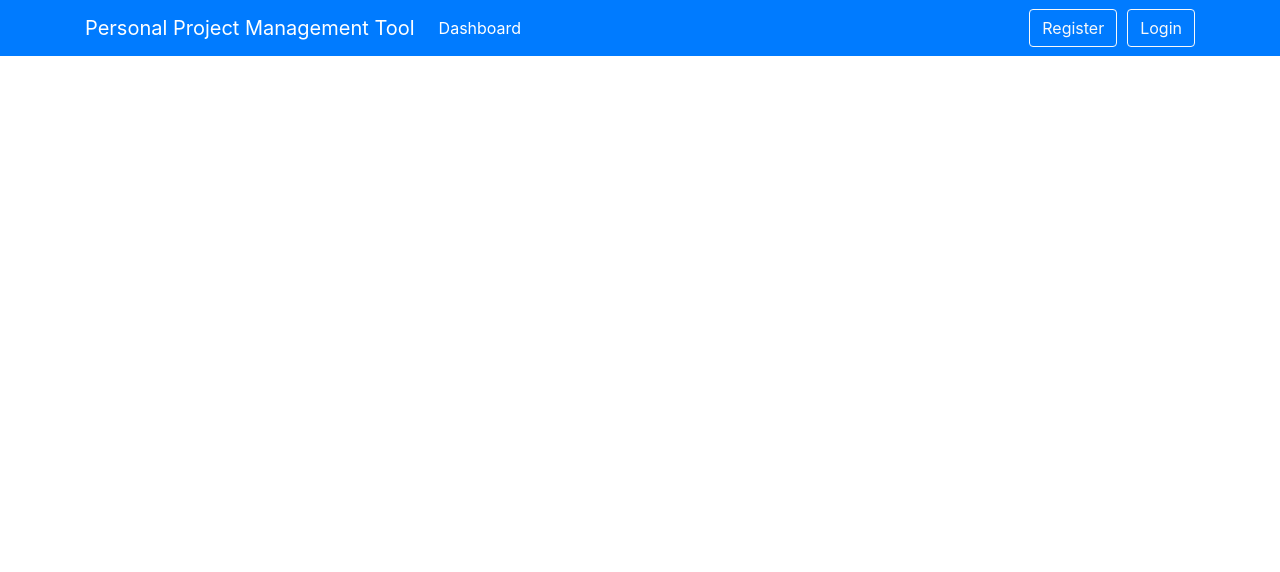
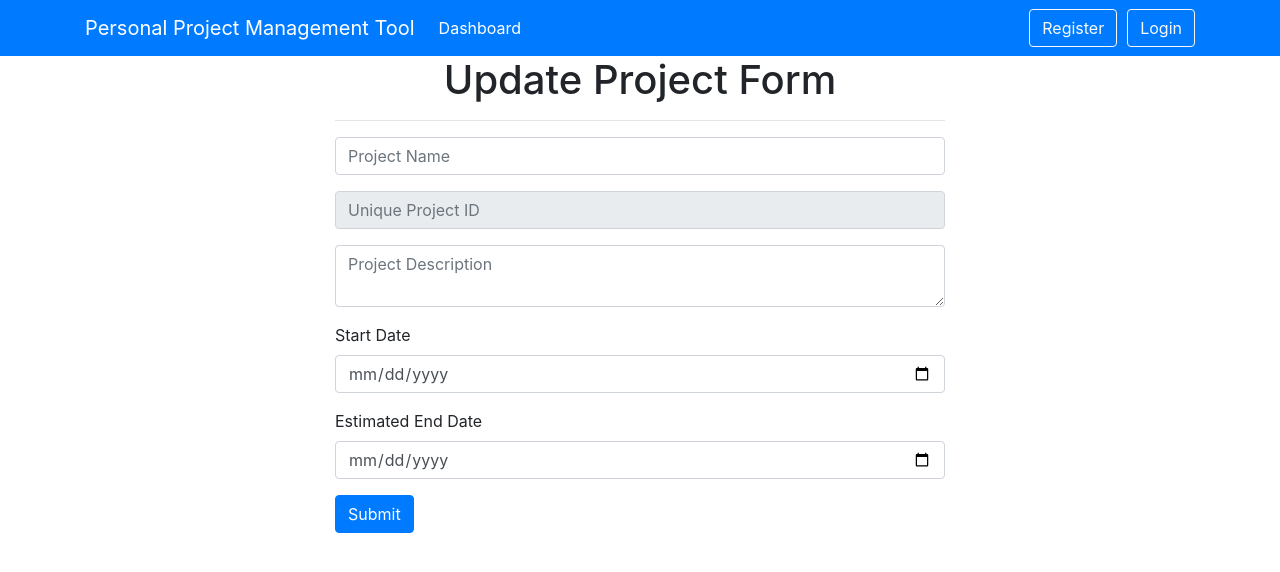
Before and after one commit to jeenathampi/Spring_React_Course, a React (Create React App) app in the folder client/: page /updateproject/1 in a window 1280 px wide. Shown: the top 572 px of the page. Built offline with nearby package versions, Linux system fonts and the light colour scheme; no server answers.

Commit message:
added update feature

```diff
--- a/client/src/App.js
+++ b/client/src/App.js
@@ -5,6 +5,7 @@
 import "../node_modules/bootstrap/dist/js/bootstrap.bundle.min.js";
 import { BrowserRouter as Router, Route } from "react-router-dom";
 import AddProject from "./components/Project/AddProject";
+import UpdateProject from "./components/Project/UpdateProject";
 import { Provider } from "react-redux";
 import store from "./store";
 
@@ -15,6 +16,7 @@
         <Header />
         <Route exact path="/dashboard" component={Dashboard} />
         <Route exact path="/addproject" component={AddProject} />
+        <Route exact path="/updateproject/:id" component={UpdateProject} />
       </Router>
     </Provider>
   );
--- a/client/src/actions/projectActions.js
+++ b/client/src/actions/projectActions.js
@@ -1,9 +1,9 @@
 import axios from "axios";
-import { GET_ERRORS, GET_PROJECTS } from "./types";
+import { GET_ERRORS, GET_PROJECTS, GET_PROJECT } from "./types";
 
 export const createProject = (project, history) => async dispatch => {
   try {
-    await axios.post("/api/project", project);
+    const res = await axios.post("/api/project", project);
 
     history.push("/dashboard");
   } catch (error) {
@@ -16,3 +16,9 @@
 
   dispatch({ type: GET_PROJECTS, payload: res.data });
 };
+
+export const getProject = id => async dispatch => {
+  const res = await axios.get(`/api/project/${id}`);
+
+  dispatch({ type: GET_PROJECT, payload: res.data });
+};
--- a/client/src/actions/types.js
+++ b/client/src/actions/types.js
@@ -1,2 +1,3 @@
 export const GET_ERRORS = "GET_ERRORS";
 export const GET_PROJECTS = "GET_PROJECTS";
+export const GET_PROJECT = "GET_PROJECT";
--- a/client/src/components/Dashboard.js
+++ b/client/src/components/Dashboard.js
@@ -1,17 +1,28 @@
 import React, { Component } from "react";
 import ProjectItem from "./Project/ProjectItem";
 import CreateProjectButton from "./Project/CreateProjectButton";
+import { connect } from "react-redux";
+import { getProjects } from "../actions/projectActions";
 
 class Dashboard extends Component {
+  componentDidMount() {
+    this.props.getProjects();
+  }
   render() {
+    const { projects } = this.props.project;
     return (
       <div className="container">
         <h1 style={{ textAlign: "center", margin: "30px auto" }}>Projects</h1>
         <CreateProjectButton />
-        <ProjectItem />
+        {projects.map(project => (
+          <ProjectItem key={project.id} project={project} />
+        ))}
       </div>
     );
   }
 }
 
-export default Dashboard;
+function mapStateToProps({ project }) {
+  return { project };
+}
+export default connect(mapStateToProps, { getProjects })(Dashboard);
--- a/client/src/components/Project/ProjectItem.js
+++ b/client/src/components/Project/ProjectItem.js
@@ -1,13 +1,10 @@
 import React, { Component } from "react";
-import { connect } from "react-redux";
-import { getProjects } from "../../actions/projectActions";
+
+import { Link } from "react-router-dom";
 
 class ProjectItem extends Component {
-  componentDidMount() {
-    this.props.getProjects();
-  }
   renderProjects() {
-    return this.props.projects.map(project => {
+    const { project } = this.props;
     return (
       <div key={project.id} className="card mb-3 bg-light">
         <div className="row no-gutters">
@@ -29,9 +26,11 @@
                 <li className="list-group-item alert-primary">
                   <i className="fas fa-flag-checkered"></i> Project Board
                 </li>
+                <Link to={`/updateproject/${project.projectIdentifier}`}>
                   <li className="list-group-item alert-success">
                     <i className="fas fa-edit"></i> Update Project Info
                   </li>
+                </Link>
                 <li className="list-group-item alert-danger">
                   <i className="fas fa-minus-circle"></i> Delete Project
                 </li>
@@ -41,14 +40,10 @@
         </div>
       </div>
     );
-    });
   }
   render() {
     return <div>{this.renderProjects()}</div>;
   }
 }
 
-function mapStateToProps({ projects }) {
-  return { projects };
-}
-export default connect(mapStateToProps, { getProjects })(ProjectItem);
+export default ProjectItem;
--- /dev/null
+++ b/client/src/components/Project/UpdateProject.js
@@ -0,0 +1,142 @@
+import React, { Component } from "react";
+import { getProject, createProject } from "../../actions/projectActions";
+import { connect } from "react-redux";
+import classnames from "classnames";
+
+class UpdateProject extends Component {
+  constructor() {
+    super();
+    this.state = {
+      id: "",
+      projectName: "",
+      projectIdentifier: "",
+      description: "",
+      start_date: "",
+      end_date: ""
+    };
+
+    this.onChange = this.onChange.bind(this);
+    this.onSubmit = this.onSubmit.bind(this);
+  }
+
+  onChange(e) {
+    this.setState({
+      [e.target.name]: e.target.value
+    });
+  }
+
+  onSubmit(e) {
+    e.preventDefault();
+    const updateProject = {
+      id: this.state.id,
+      projectName: this.state.projectName,
+      projectIdentifier: this.state.projectIdentifier,
+      description: this.state.description,
+      start_date: this.state.start_date,
+      end_date: this.state.end_date
+    };
+    this.props.createProject(updateProject, this.props.history);
+  }
+  componentWillReceiveProps(nextProps) {
+    const {
+      id,
+      projectName,
+      projectIdentifier,
+      description,
+      start_date,
+      end_date
+    } = nextProps.project.project;
+
+    this.setState({
+      id,
+      projectName,
+      projectIdentifier,
+      description,
+      start_date,
+      end_date
+    });
+  }
+  componentDidMount() {
+    const { id } = this.props.match.params;
+    this.props.getProject(id);
+  }
+  render() {
+    const { projectName, description } = this.props.errors;
+    return (
+      <div style={{ width: "50%" }} className="container">
+        <h1 style={{ textAlign: "center" }}>Update Project Form</h1>
+        <hr></hr>
+        <form onSubmit={this.onSubmit}>
+          <div className="form-group">
+            <input
+              type="text"
+              className={classnames("form-control", {
+                "is-invalid": projectName
+              })}
+              placeholder="Project Name"
+              name="projectName"
+              value={this.state.projectName}
+              onChange={this.onChange}
+            />
+            <small className="invalid-feedback form-text">{projectName}</small>
+          </div>
+          <div className="form-group">
+            <input
+              type="text"
+              className="form-control"
+              placeholder="Unique Project ID"
+              name="projectIdentifier"
+              value={this.state.projectIdentifier}
+              readOnly
+            />
+          </div>
+          <div className="form-group">
+            <textarea
+              type="text"
+              className={classnames("form-control", {
+                "is-invalid": description
+              })}
+              placeholder="Project Description"
+              name="description"
+              value={this.state.description}
+              onChange={this.onChange}
+            />
+            <small className="invalid-feedback form-text">{description}</small>
+          </div>
+          <div className="form-group">
+            <label>Start Date</label>
+            <input
+              type="date"
+              className="form-control"
+              name="start_date"
+              value={this.state.start_date}
+              onChange={this.onChange}
+            />
+          </div>
+          <div className="form-group">
+            <label>Estimated End Date</label>
+            <input
+              type="date"
+              className="form-control"
+              name="end_date"
+              value={this.state.end_date}
+              onChange={this.onChange}
+            />
+          </div>
+
+          <button type="submit" className="btn btn-primary">
+            Submit
+          </button>
+        </form>
+      </div>
+    );
+  }
+}
+
+function mapStateToProps({ errors, project }) {
+  return { errors, project };
+}
+
+export default connect(mapStateToProps, { getProject, createProject })(
+  UpdateProject
+);
--- a/client/src/reducers/errorReducer.js
+++ b/client/src/reducers/errorReducer.js
@@ -3,7 +3,7 @@
 export default function(state = {}, action) {
   switch (action.type) {
     case GET_ERRORS:
-      return action.payload;
+      return action.payload || "";
 
     default:
       return state;
--- a/client/src/reducers/index.js
+++ b/client/src/reducers/index.js
@@ -4,5 +4,5 @@
 
 export default combineReducers({
   errors: errorReducer,
-  projects: projectReducer
+  project: projectReducer
 });
--- a/client/src/reducers/projectReducer.js
+++ b/client/src/reducers/projectReducer.js
@@ -1,9 +1,21 @@
-import { GET_PROJECTS } from "../actions/types";
+import { GET_PROJECTS, GET_PROJECT } from "../actions/types";
 
-export default function(state = [], action) {
+const initialstate = {
+  projects: [],
+  project: {}
+};
+export default function(state = initialstate, action) {
   switch (action.type) {
     case GET_PROJECTS:
-      return action.payload;
+      return {
+        ...state,
+        projects: action.payload
+      };
+    case GET_PROJECT:
+      return {
+        ...state,
+        project: action.payload
+      };
     default:
       return state;
   }
```
Also changed, not shown: 2 other files (tests, documents, lock files or other folders). Lines whose indentation alone changed are shown as unchanged.
